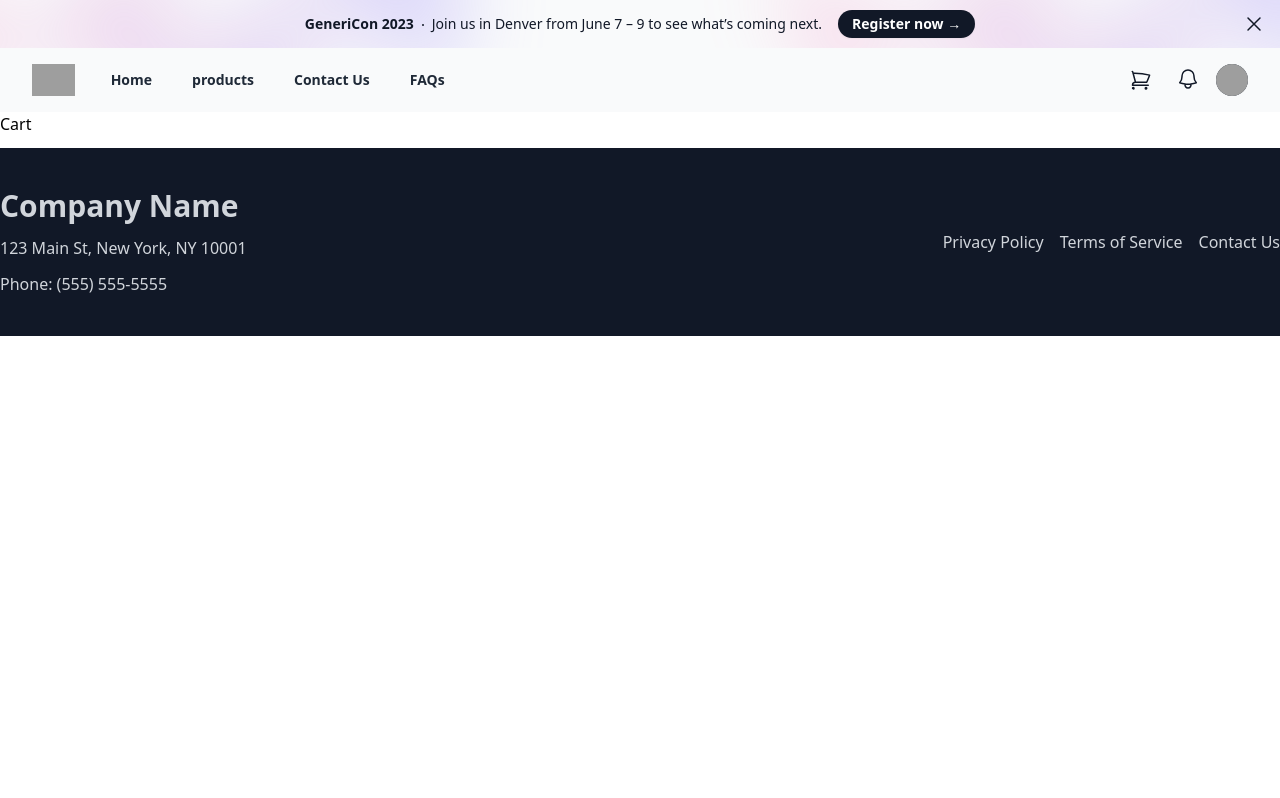
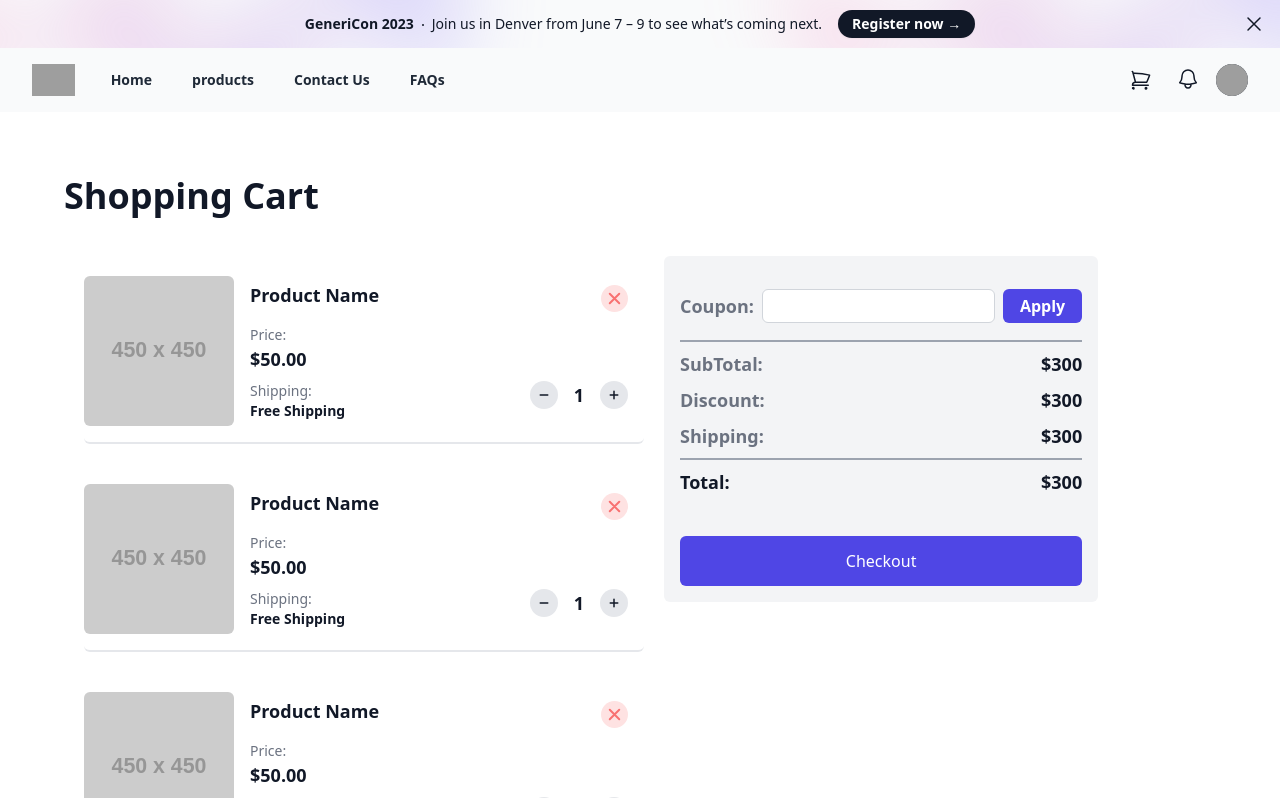
Before and after one commit to Comersify/multi-seller-store, a Next.js app: page /cart in a window 1280 px wide. Shown: the top 798 px of the page. Built offline with nearby package versions, Linux system fonts and the light colour scheme; grey boxes are pictures that could not be loaded.

Commit message:
add cart page :heavy_check_mark:

```diff
--- /dev/null
+++ b/pages/cart/CheckoutCard.jsx
@@ -0,0 +1,43 @@
+const ApplyCoupon = () => {
+  return (
+    <div className="flex items-center justify-between mb-2 py-4 border-b-2 border-gray-400">
+      <p className="text-lg font-bold text-gray-500 py-1 mr-2">Coupon:</p>
+      <input type="text" className="py-1 border border-gray-300 rounded-md" />
+      <button className="flex w-full items-center justify-center rounded-md border border-transparent bg-indigo-600 ml-2 px-4 py-1 text-base font-bold text-white hover:bg-indigo-700 focus:outline-none focus:ring-2 focus:ring-indigo-500 focus:ring-offset-2">
+        Apply
+      </button>
+    </div>
+  );
+};
+
+export const CheckoutCard = () => {
+  return (
+    <div className="relative">
+      <div className="fixed max-[1150px]:relative bg-gray-100 rounded-md p-4">
+        <ApplyCoupon />
+        <div className="flex items-center justify-between mb-2">
+          <p className="text-lg font-bold text-gray-500">SubTotal:</p>
+          <p className="text-lg font-bold">$300</p>
+        </div>
+        <div className="flex items-center justify-between mb-2">
+          <p className="text-lg font-bold text-gray-500">Discount:</p>
+          <p className="text-lg font-bold">$300</p>
+        </div>
+        <div className="flex items-center justify-between mb-2 pb-2 border-0 border-b-2 border-b-gray-400">
+          <p className="text-lg font-bold text-gray-500">Shipping:</p>
+          <p className="text-lg font-bold">$300</p>
+        </div>
+        <div className="flex items-center justify-between mb-2 overflow-hidden">
+          <p className="font-bold text-lg">Total:</p>
+          <p className="text-lg font-bold">$300</p>
+        </div>
+        <a
+          href="checkout"
+          className="mt-10 flex w-full items-center justify-center rounded-md border border-transparent bg-indigo-600 px-8 py-3 text-base font-medium text-white hover:bg-indigo-700 focus:outline-none focus:ring-2 focus:ring-indigo-500 focus:ring-offset-2"
+        >
+          Checkout
+        </a>
+      </div>
+    </div>
+  );
+};
--- a/pages/cart/index.js
+++ b/pages/cart/index.js
@@ -1,3 +1,26 @@
+import Head from "next/head";
+import { ProductItem } from "@/components/ProductCard";
+import { CheckoutCard } from "./CheckoutCard";
+
 export default function Cart() {
-  return <div>Cart</div>;
+  return (
+    <>
+      <Head>
+        <title>My Cart</title>
+      </Head>
+      <main className="text-gray-900 md:px-16 px-4 py-10">
+        <h1 className="text-4xl font-bold py-6 max-sm:px-2">Shopping Cart</h1>
+        <div className="py-4 flex flex-wrap gap-y-2 px-0 justify-start">
+          <div className="max-sm:flex max-sm:flex-wrap max-sm:gap-y-2 max-sm:justify-center">
+            <ProductItem />
+            <ProductItem />
+            <ProductItem />
+            <ProductItem />
+            <ProductItem />
+          </div>
+          <CheckoutCard />
+        </div>
+      </main>
+    </>
+  );
 }
```
